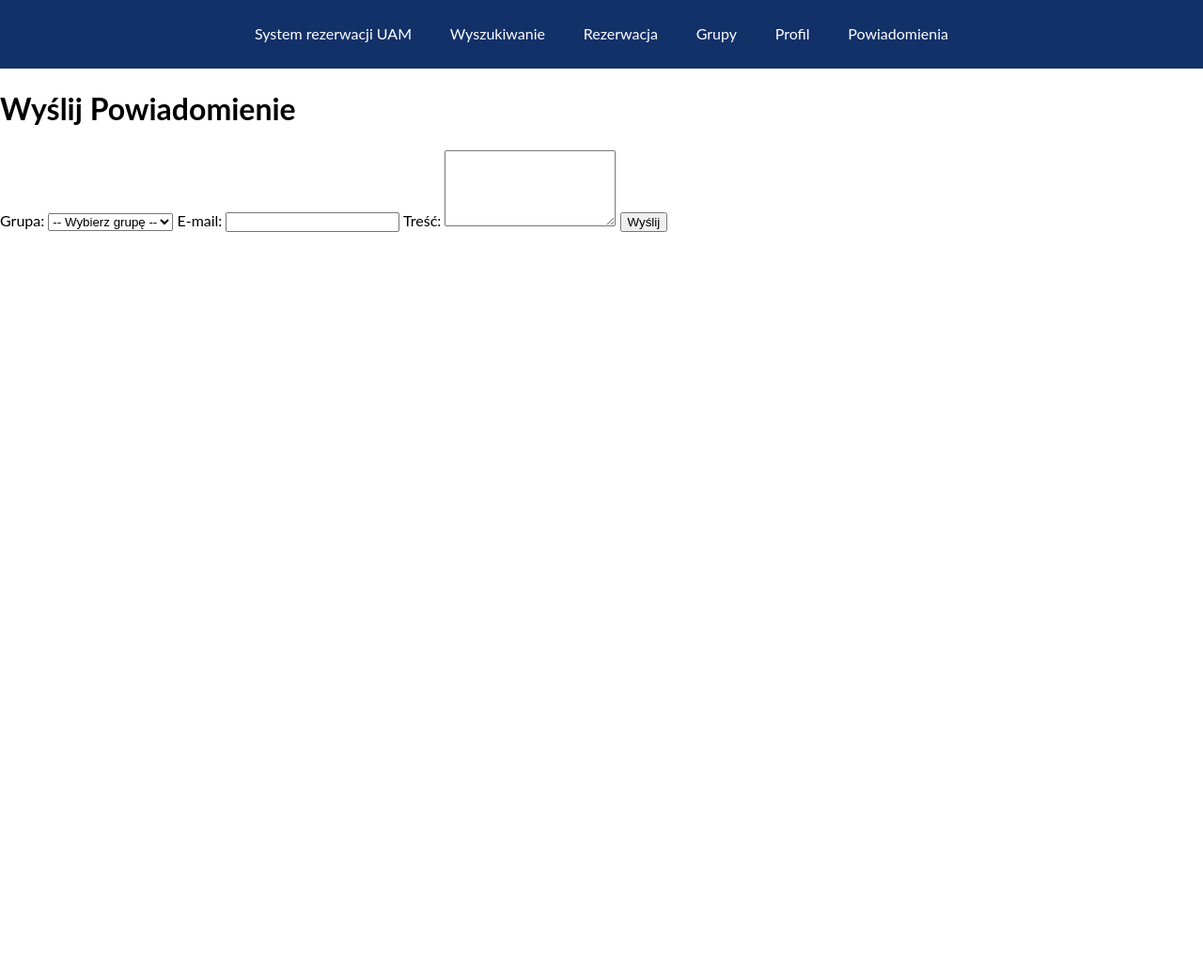
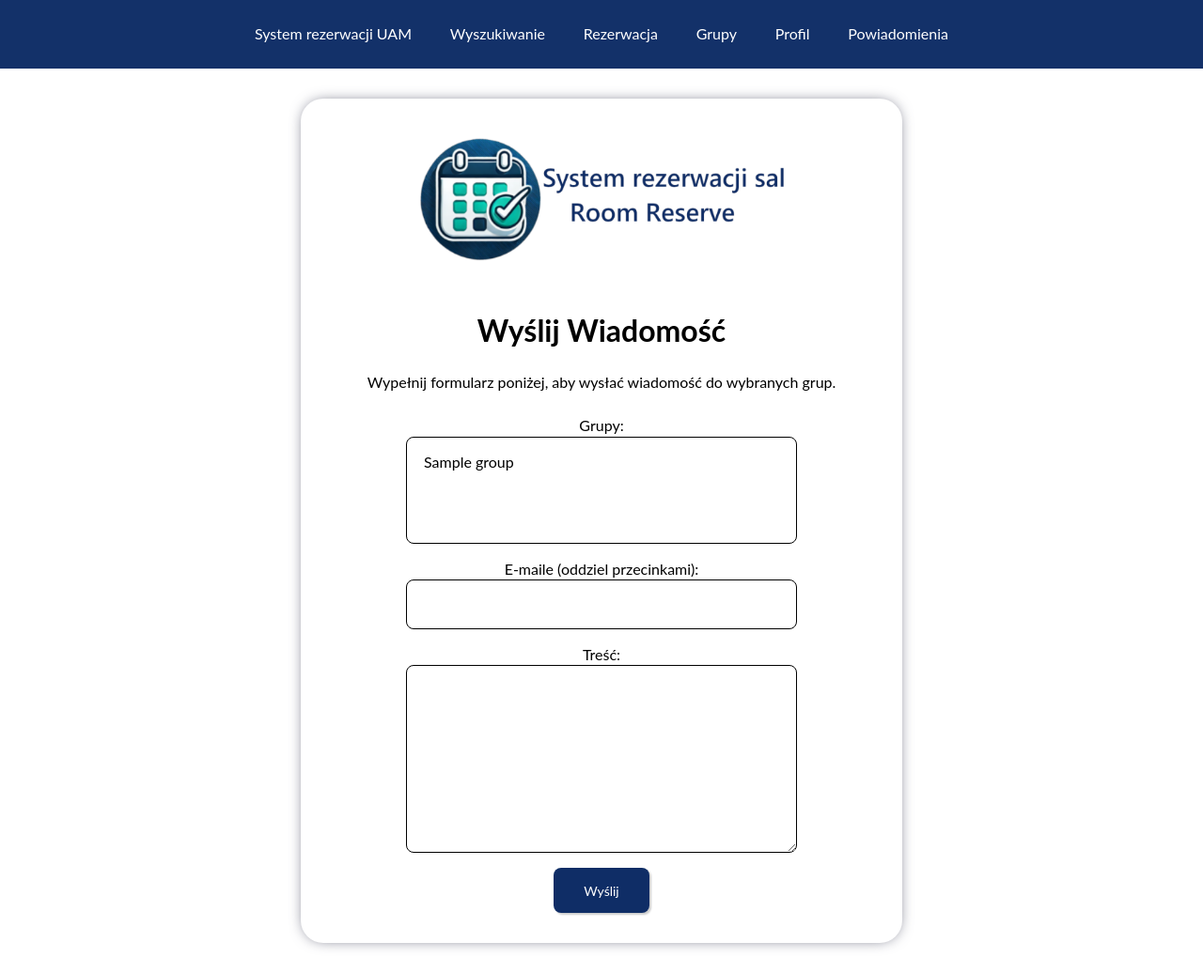
Before and after one commit to DeveloperMilosz/RoomReserveUAM, a Django app: page /notifications/send/ in a window 1280 px wide. Shown: the whole page at 94% size. Before the commit the page ends 247 px from the top, so only its background shows below. Run offline with Django 5.2, Linux system fonts and the light colour scheme; a user stored in the database is signed in; tables that the repository leaves empty hold one stand-in row (values such as "Sample post").

Commit message:
styles for notifications and messages

```diff
--- a/app/templates/header.html
+++ b/app/templates/header.html
@@ -47,13 +47,12 @@
 
           <!-- Powiadomienia -->
           <li class="notification-dropdown">
-            <a href="{% url 'notification_history' %}">
-                {% if header_notifications|length > 0 %}
-                    Powiadomienia ({{ header_notifications|length }})
-                {% else %}
-                    Powiadomienia
-                {% endif %}
-            </a>
+            <a href="{% url 'notification_history' %}">Powiadomienia</a>
+            <ul class="submenu">
+              <li><a href="{% url 'notification_history' %}">Historia powiadomień</a></li>
+              <li><a href="{% url 'message_history' %}">Historia wiadomości</a></li>
+              <li><a href="{% url 'send_notification' %}">Wyślij wiadomość</a></li>
+            </ul>
         </li>
     </nav>
   </div>
--- a/app/templates/notifications/send_notification.html
+++ b/app/templates/notifications/send_notification.html
@@ -1,23 +1,43 @@
 {% extends "base.html" %}
+{% load static %}
+{% block content %}
 
-{% block content %}
-<h1>Wyślij Powiadomienie</h1>
+<div class="form-container">
+    <img src="{% static 'img/logo_pl.png' %}" id="logo" alt="logo UAM" aria-hidden="true">
+
+    <h1>Wyślij Wiadomość</h1>
+    <p>Wypełnij formularz poniżej, aby wysłać wiadomość do wybranych grup.</p>
+
+    <div class="form-form">
         <form method="post">
             {% csrf_token %}
-    <label for="group">Grupa:</label>
-    <select name="group" id="group">
-        <option value="">-- Wybierz grupę --</option>
+
+            <!-- Pole "Grupy" -->
+            <div class="input-box">
+                <label for="groups">Grupy:</label>
+                <select name="groups" id="groups" multiple>
                     {% for group in groups %}
                     <option value="{{ group.id }}">{{ group.name }}</option>
                     {% endfor %}
                 </select>
+            </div>
 
-    <label for="email">E-mail:</label>
-    <input type="email" name="email" id="email">
+            <!-- Pole "E-maile" -->
+            <div class="input-box">
+                <label for="emails">E-maile (oddziel przecinkami):</label>
+                <input type="text" name="emails" id="emails">
+            </div>
 
+            <!-- Pole "Treść" -->
+            <div class="input-box">
                 <label for="content">Treść:</label>
                 <textarea name="content" id="content" rows="5"></textarea>
+            </div>
 
-    <button type="submit">Wyślij</button>
+            <!-- Przycisk wysyłania -->
+            <button type="submit" class="form-button">Wyślij</button>
         </form>
+    </div>
+</div>
+
 {% endblock %}
--- a/app/templates/pages/groups/create_group.html
+++ b/app/templates/pages/groups/create_group.html
@@ -62,7 +62,4 @@
         </a>
     </div>
 </div>
-
-
-
 {% endblock %}
```
Also changed, not shown: app/templates/notifications/alert_history.html (+27 -7 lines), app/templates/notifications/message_history.html (+37 -7 lines). Lines whose indentation alone changed are shown as unchanged.
